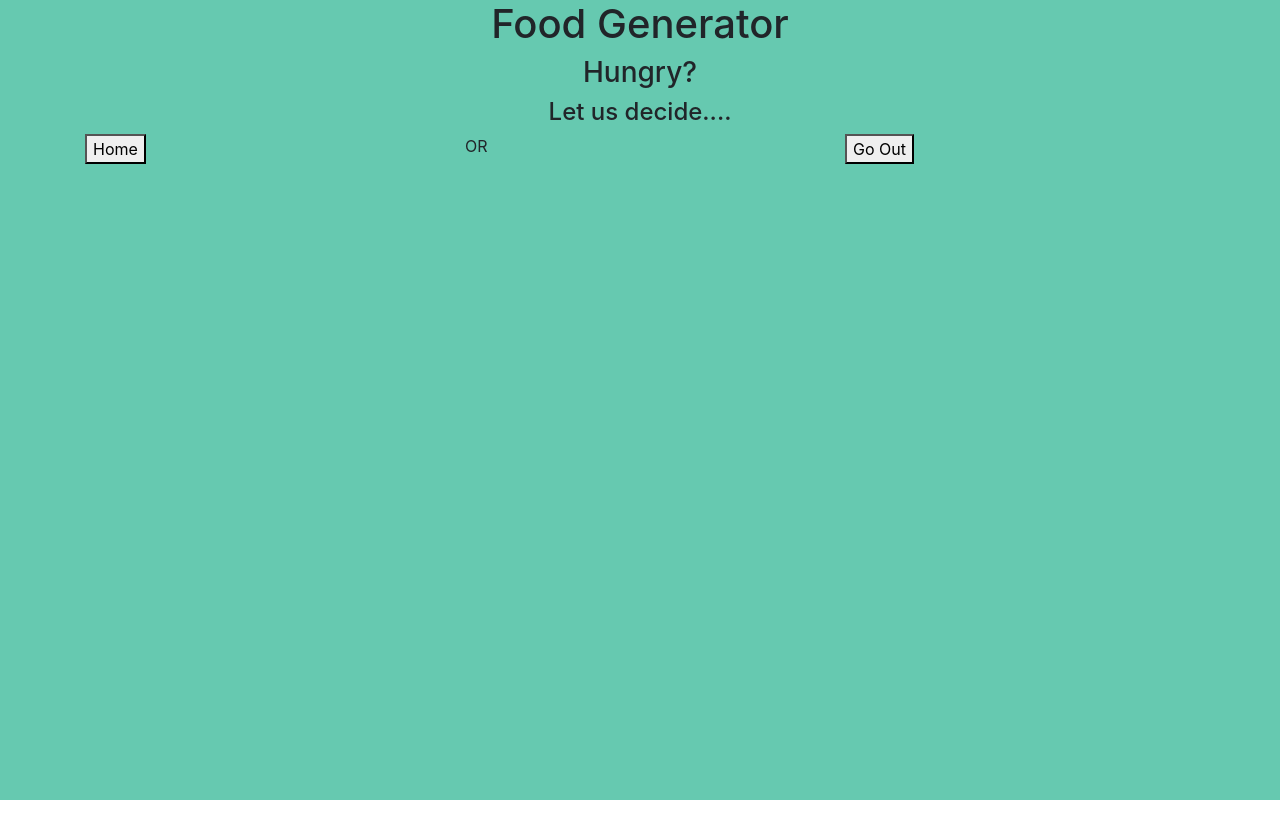
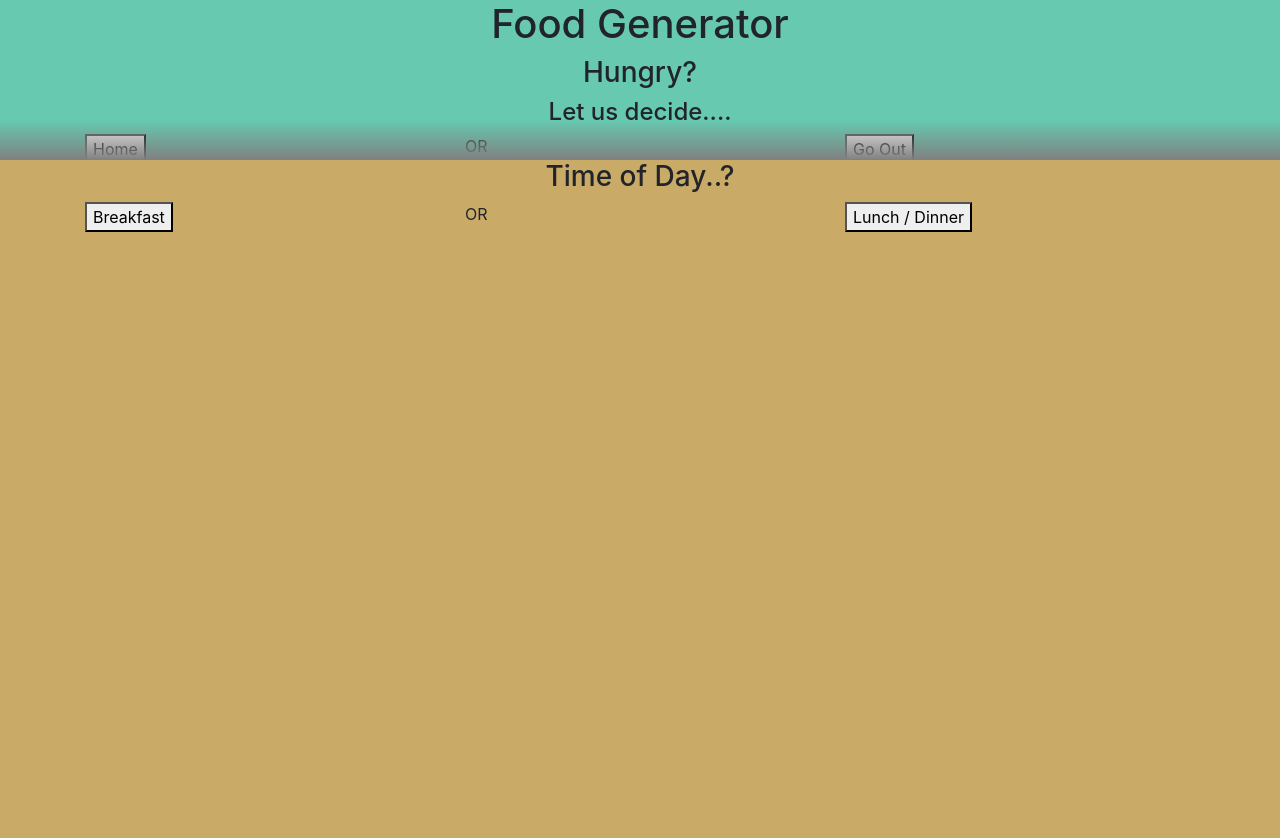
Before and after one commit to Revature-Team-7/FoodFrontEnd, a React (Create React App) app: page / in a window 1280 px wide. Both pictures are taken after a click on the button "Home". Shown: the top 838 px of the page. Before the commit the page ends 800 px from the top, so only its background shows below. Built offline with nearby package versions, Linux system fonts and the light colour scheme.

Commit message:
uhhh idk guys

```diff
--- a/src/App.css
+++ b/src/App.css
@@ -1,5 +1,53 @@
-.mainPage {
-  width: 100%;
+.wholePage {
   height:100vh;
   background-color: #66c9b0;
 }
+
+.upGrad1 {
+  z-index: 4;
+  position: absolute;
+  top:15vh;
+  width: 100%;
+  height: 5vh;
+  background-image: linear-gradient(0deg, gray, #00000000);
+}
+
+.upGrad2 {
+  z-index: 6;
+  position: absolute;
+  top:35vh;
+  width: 100%;
+  height: 5vh;
+  background-image: linear-gradient(0deg, gray, #00000000);
+}
+
+.mainPage {
+  width: 100%;
+}
+
+.secondPage {
+  z-index: 3;
+  position: absolute;
+  top:20vh;
+  width: 100%;
+  height: 100vh;
+  background-color: #c9aa66;
+}
+
+.thirdPage {
+  z-index: 6;
+  position: absolute;
+  top:40vh;
+  width: 100%;
+  height: 100vh;
+  background-color: #c97566;
+}
+
+.resetBtn {
+  border: 0px;
+  margin-top: 20px;
+  border-radius: 20px;
+  padding: 20px;
+  color: white;
+  background-color: maroon;
+}
--- a/src/App.tsx
+++ b/src/App.tsx
@@ -5,9 +5,9 @@ import { MainPage } from './components/MainPage';
 
 function App() {
   return (
-    <>
+    <div className="wholePage">
       <MainPage/>
-    </>
+    </div>
   );
 }
 
--- a/src/components/MainPage.tsx
+++ b/src/components/MainPage.tsx
@@ -10,13 +10,64 @@ export const MainPage:React.FC = (props:IProps) => {
     const [isGoOut, setIsGoOut] = useState(false);
     const [isBreakfast, setIsBreakfast] = useState(false);
     const [isLDinner, setIsLDinner] = useState(false);
-
+    const idk = "";
 
     const Home = () => {
         setIsHome(true);
     }
 
+    const GoOut = () => {
+        setIsGoOut(true);
+    }
+
+    const BreakfastBtn = () => {
+        setIsBreakfast(true);
+
+        if(isHome)
+        {
+            //api call 1
+        }
+        else if(isGoOut)
+        {
+            //api call 2
+        }
+    }
+
+    const LDinnerBtn = () => {
+        setIsLDinner(true);
+
+        if(isHome)
+        {
+            //api call 1
+        }
+        else if(isGoOut)
+        {
+            //api call 2
+        }
+    }
+
+    const Reset = () => {
+        if(isHome)
+        {
+            setIsHome(false);
+        }
+        if(isGoOut)
+        {
+            setIsGoOut(false);
+        }
+        if(isBreakfast)
+        {
+            setIsBreakfast(false);
+        }
+        if(isLDinner)
+        {
+            setIsLDinner(false);
+        }
+
+    }
+
     return(
+        <>
             <div className="mainPage">
                 <h1 style={{textAlign:"center"}}>Food Generator</h1>
 
@@ -36,10 +87,98 @@ export const MainPage:React.FC = (props:IProps) => {
                             <p style={{}}>OR</p>
                         </div>
                         <div className="col-4">
-                        <button>Go Out</button>
+                            <button onClick={GoOut}>Go Out</button>
                         </div>
                     </div>
                 </div>
             </div>
+
+            {isHome || isGoOut ?
+            <>
+                <div className="upGrad1"></div>
+                <div className="secondPage">
+                    <div className="container">
+                        <div className="row justify-content-center">
+                            <h3>Time of Day..?</h3>
+                        </div>
+
+                        <div className="row justify-content-center">
+                            <div className="col-4">
+                                <button onClick={BreakfastBtn}>Breakfast</button>
+                            </div>
+                            <div className="col-4">
+                                <p style={{}}>OR</p>
+                            </div>
+                            <div className="col-4">
+                                <button onClick={LDinnerBtn}>Lunch / Dinner</button>
+                            </div>
+                        </div>
+                    </div>
+                </div>
+                </>
+            :
+                <></>
+            }
+
+            {(isBreakfast || isLDinner) && isHome ?
+                <>
+                    <div className="upGrad2"></div>
+                    <div className="thirdPage">
+                        <div className="container">
+                            <div className="row justify-content-center">
+                                <h3>Data:</h3>
+                            </div>
+
+                            <div className="row justify-content-center">
+                                <p style={{marginTop: 20, textAlign: "left"}}>Your meal:</p>
+                            </div>
+
+                            <div className="row justify-content-center">
+                                <img src={idk} alt="delicious pic"></img>
+                            </div>
+
+                            <div className="row justify-content-center">
+                                <a href={idk}>Link to recipe (Click Me)</a>
+                            </div>
+
+                            <div className="row justify-content-center">
+                                <button className="resetBtn"
+                                onClick={Reset}>RESET</button>
+                            </div>
+                        </div>
+                    </div>
+                </>
+            :
+                <></>
+            }
+
+            {(isBreakfast || isLDinner) && isGoOut ?
+                <>
+                    <div className="upGrad2"></div>
+                    <div className="thirdPage">
+                        <div className="container">
+                            <div className="row justify-content-center">
+                                <h3>Data:</h3>
+                            </div>
+
+                            <div className="row justify-content-center">
+                                <p style={{marginTop: 20, textAlign: "left"}}>Restaurant Name: {idk}</p>
+                            </div>
+
+                            <div className="row justify-content-center">
+                                <img src={idk} alt="restaurant pic"></img>
+                            </div>
+
+                            <div className="row justify-content-center">
+                                <button className="resetBtn"
+                                onClick={Reset}>RESET</button>
+                            </div>
+                        </div>
+                    </div>
+                </>
+            :
+                <></>
+            }
+        </>
     )
 }
```
Lines whose indentation alone changed are shown as unchanged.
